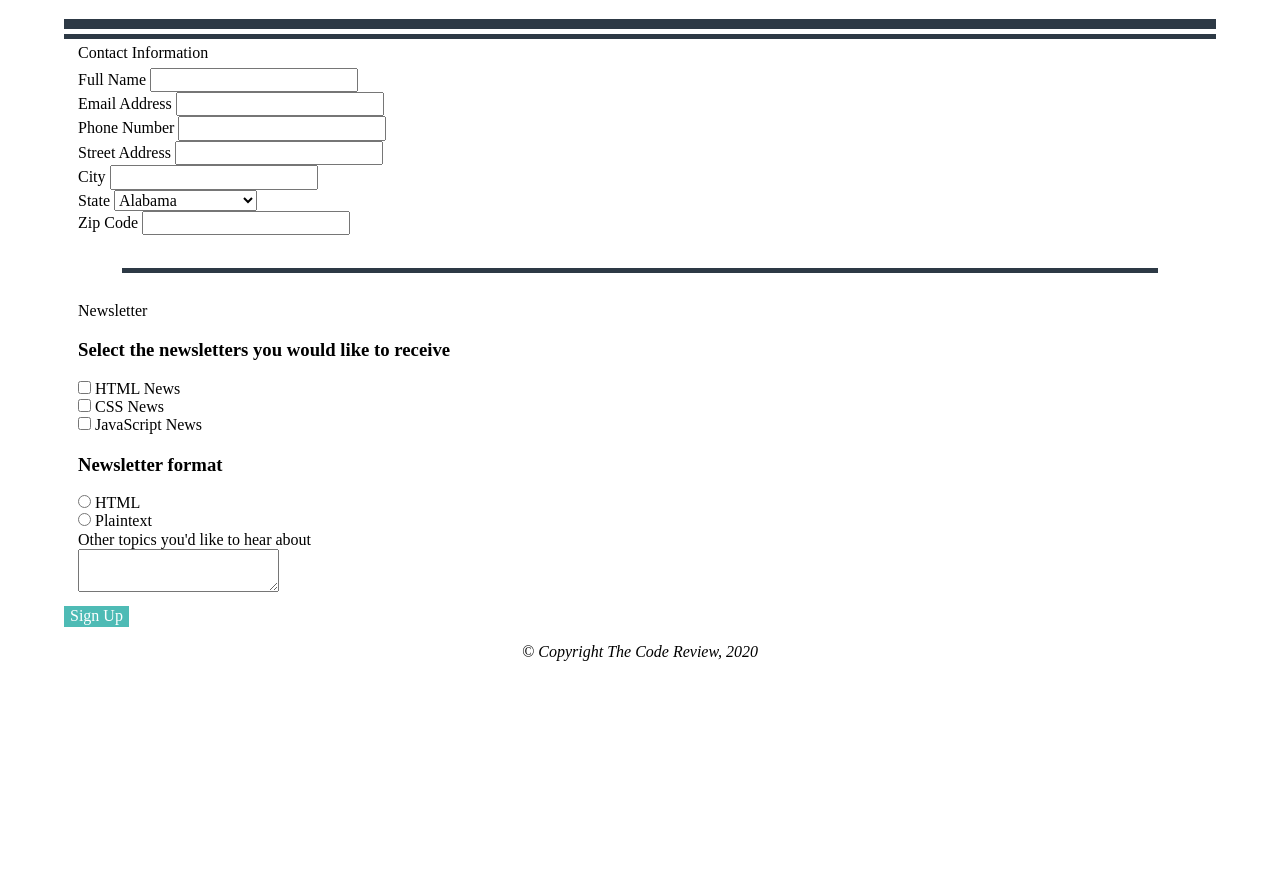
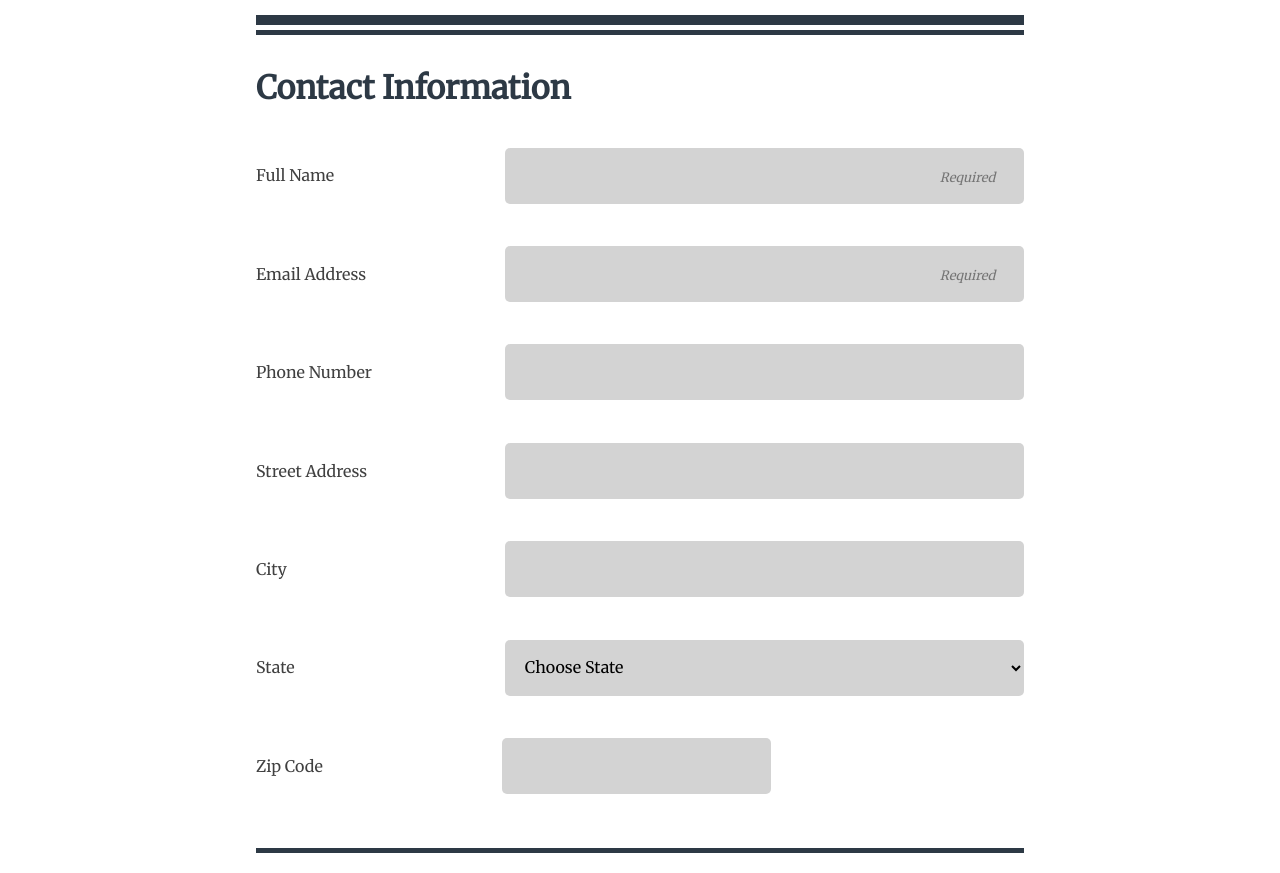
Before and after one commit to h-d-hills/techdegree-registration-project, a plain HTML site: page index.html in a window 1280 px wide. Shown: the part 251-1124 px from the top of the page. Before the commit the page ends 928 px from the top, so only its background shows below. Drawn offline with Linux system fonts and the light colour scheme.

Commit message:
Significant style changes

```diff
--- a/css/style.css
+++ b/css/style.css
@@ -1,11 +1,34 @@
+* {
+    box-sizing: border-box;
+    font-family: 'Merriweather', Arial, Helvetica, sans-serif;
+}
+
 header {
     text-align: center;
+}
+
+h1 {
+    font-weight: normal;
+}
+
+label,
+h3 {
+    color: rgba(0,0,0,.75);
+    font-weight: normal;
+}
+
+.field-title {
+    font-weight: bold;
+    font-size: 2em;
+    line-height: 3;
+    color: #2d3945;
 }
 
 .secondary-header,
 main {
     margin: 0 auto;
     width: 90%;
+    max-width: 768px;
 }
 
 .main-header {
@@ -13,7 +36,7 @@ main {
     color: white;
     width: 100%;
     padding: 21.44px 0;
-    font-size: 1.25em;
+    font-size: 1.2em;
 }
 
 .secondary-header {
@@ -22,28 +45,159 @@ main {
 }
 
 .secondary-header h2 {
-    font-weight: lighter;
+    font-weight: 10;
+}
+
+.first-line {
+    width: 90%;
+    max-width: 768px;
 }
 
 .line {
     margin: 5px auto;
-    width: 90%;
     height: 5px;
     background-color: #2d3945;
     align-self: center;
 }
 
-fieldset {
+.field {
     border: none;
+    margin: 0;
+    padding: 0;
+}
+
+.contact-field {
+    display: flex;
+}
+
+.contact-div {
+    display: flex;
+    flex-direction: column;
+}
+
+.contact-input,
+select,
+label {
+    width: 100%;
+}
+
+input[type="text"],
+input[type="number"],
+input[type="email"],
+input[type="tel"],
+.state-input {
+    margin: .75em 0;
+    height: 3.5em;
+    padding: 1em;
+}
+
+input[type="text"]:focus,
+input[type="number"]:focus,
+input[type="email"]:focus,
+input[type="tel"]:focus,
+textarea:focus {
+    background-color: #fff;
+    border: 1px solid #000;
+}
+
+input[name="user_zip"] {
+    width: 50%;
+}
+
+input::placeholder {
+    text-align: right;
+    font-style: italic;
+    font-size: .8em;
+    padding-right: 1em;
+}
+
+input[type="text"]:focus,
+input[type="number"]:focus,
+input[type="email"]:focus,
+input[type="tel"]:focus,
+textarea:focus,
+select:focus {
+    outline: none;
+    box-shadow: 0 0 6pt #00f;
+}
+
+select:active,
+select:focus {
+    background-color: #fff;
+}
+
+option[disabled]{
+    font-style: italic;
+}
+
+textarea {
+    height: 7em;
+    width: 100%;
+    padding: 1em;
+}
+
+textarea,
+input[type="text"],
+input[type="number"],
+input[type="email"],
+input[type="tel"],
+select {
+    border: none;
+    background-color: lightgray;
+    border-radius: 5px;
+}
+
+button[type="submit"] {
+    background-color: #4ebbb5;
+    color: #fff;
+    border: none;
+    width: 100%;
+    height: 3em;
+    font-size: 1.5em;
+    margin: 1em 0;
+    border-radius: 5px;
+    cursor: pointer;
+}
+
+.news-field label {
+    line-height: 2em;
+}
+
+label[for="complaints"] {
+    font-size: larger;
+    line-height: 3;
 }
 
 footer {
     text-align: center;
 }
 
-button {
-    background-color: #4ebbb5;
-    color: #fff;
-    border: none;
+footer p {
+    font-weight: lighter;
+}
 
+@media (min-width: 768px) {
+    .contact-field {
+        display: block;
+    }
+
+    .contact-div input,
+    .contact-div select {
+        width: 200%;
+    }
+
+    .contact-div label {
+        margin: auto 0;
+    }
+
+    .contact-div input[type="number"] {
+        width: 100%;
+        margin-right: 33%;
+    }
+
+    .contact-div {
+        overflow: hidden;
+        display: flex;
+        flex-direction: row;
+    }
 }
--- a/index.html
+++ b/index.html
@@ -6,6 +6,7 @@
     <title>Registration</title>
     <link rel="stylesheet" href="css/style.css">
     <link rel="stylesheet" href="css/normalize.css">
+    <link rel="stylesheet" href="https://fonts.googleapis.com/css?family=Merriweather">
 </head>
 <body>
     <header>
@@ -18,35 +19,47 @@
         </div>
     </header>
 
-    <div class="line"></div>
+    <div class="first-line line"></div>
 
     <main>
-        <form action="index.html" method="GET">
-            <fieldset>
-                <legend>Contact Information</legend>
+        <form action="index.html" method="get">
+            <fieldset class="contact-field field">
+                <legend class="field-title">Contact Information</legend>
 
+                <div class="contact-div">
                     <label for="name">Full Name</label>
-                <input type="text" id="name" name="user_name">
+                    <input class="contact-input" type="text" id="name" name="user_name" placeholder="Required">
+                </div>
                 <br>
 
+                <div class="contact-div">
                     <label for="email">Email Address</label>
-                <input type="email" id="email" name="user_email">
+                    <input class="contact-input" type="email" id="email" name="user_email" placeholder="Required">
+                </div>
                 <br>
 
+                <div class="contact-div">
                     <label for="phone">Phone Number</label>
-                <input type="tel" id="phone" name="user_phone">
+                    <input class="contact-input" type="tel" id="phone" name="user_phone">
+                </div>
                 <br>
 
+                <div class="contact-div">
                     <label for="address">Street Address</label>
-                <input type="text" id="address" name="user_address">
+                    <input class="contact-input" type="text" id="address" name="user_address">
+                </div>
                 <br>
 
+                <div class="contact-div">
                     <label for="city">City</label>
-                <input type="text" id="city" name="user_city">
+                    <input class="contact-input" type="text" id="city" name="user_city">
+                </div>
                 <br>
 
+                <div class="contact-div">
                     <label for="state">State</label>
-                <select id="state" name="user_state">
+                    <select  class="state-input" id="state" name="user_state" >
+                            <option value="placeholder" disabled selected>Choose State</option>
                         <optgroup label="A">
                             <option value="alabama">Alabama</option>
                             <option value="alaska">Alaska</option>
@@ -94,7 +107,7 @@
                             <option value="montana">Montana</option>
                         </optgroup>
                         <optgroup label="n">
-                        <option value="nebraska">nebraska</option>
+                            <option value="nebraska">Nebraska</option>
                             <option value="nevada">Nevada</option>
                             <option value="new_hampshire">New Hampshire</option>
                             <option value="new_jersey">New Jersey</option>
@@ -135,39 +148,44 @@
                             <option value="wisconsin">Wisconsin</option>
                             <option value="wyoming">Wyoming</option>
                         </optgroup>
+
                     </select>
+                </div>
                 <br>
 
+                <div class="contact-div">
                     <label for="zip">Zip Code</label>
                     <input type="number" id="zip" name="user_zip">
+                </div>
                 <br>
             </fieldset>
             <br>
             <div class="line"></div>
             <br>
-            <fieldset>
-                <label>Newsletter</label>
+            <fieldset class="field news-field">
+                <legend class="field-title">Newsletter</legend>
                 <h3>Select the newsletters you would like to receive</h3>
 
-                <input type="checkbox" id="html_news" value="newsletter_html" name="news_html">
+                <input class="news-option" type="checkbox" id="html_news" value="newsletter_html" name="news_html">
                 <label for="html_news">HTML News</label>
                 <br>
 
-                <input type="checkbox" id="css_news" value="newsletter_css" name="news_css">
+                <input class="news-option" type="checkbox" id="css_news" value="newsletter_css" name="news_css">
                 <label for="css_news">CSS News</label>
                 <br>
 
-                <input type="checkbox" id="js_news" value="newsletter_js" name="news_js">
+                <input class="news-option" type="checkbox" id="js_news" value="newsletter_js" name="news_js">
                 <label for="js_news">JavaScript News</label>
                 <br>
 
                 <h3>Newsletter format</h3>
 
-                <input type="radio" id="html_format" value="html_format" name="format">
+                <input class="news-option" type="radio" id="html_format" value="html_format" name="format">
                 <label for="html_format">HTML</label>
                 <br>
 
-                <input type="radio" id="plain_format" value="plain_format" name="format">
+
+                <input class="news-option" type="radio" id="plain_format" value="plain_format" name="format">
                 <label for="plain_format">Plaintext</label>
                 <br>
 
@@ -180,7 +198,7 @@
     </main>
 
     <footer>
-        <p><em>&copy; Copyright The Code Review, 2020</em></p>
+        <p><em>&copy; Copyright 2020, The Code Review</em></p>
     </footer>
 </body>
 </html>
```
Lines whose indentation alone changed are shown as unchanged.
